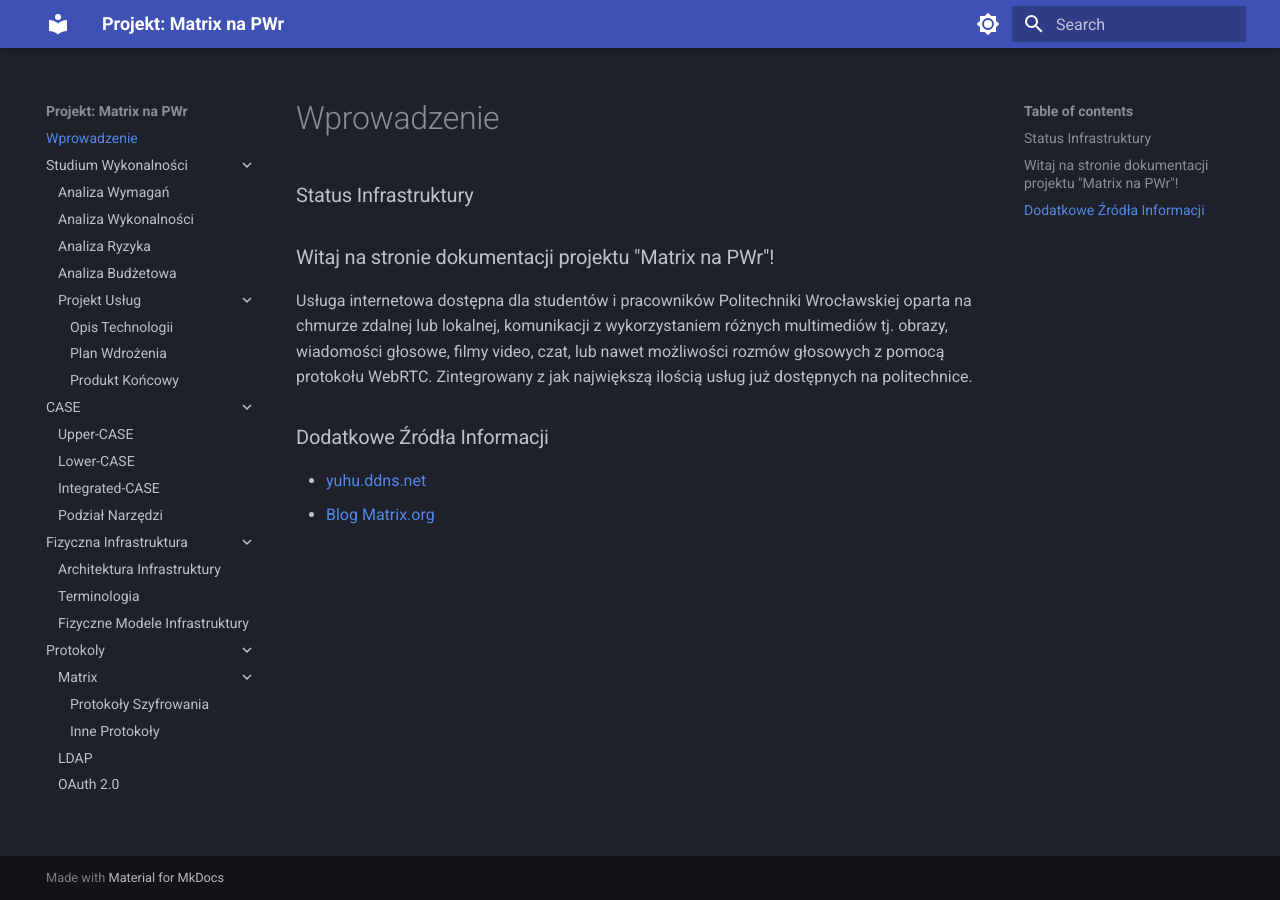
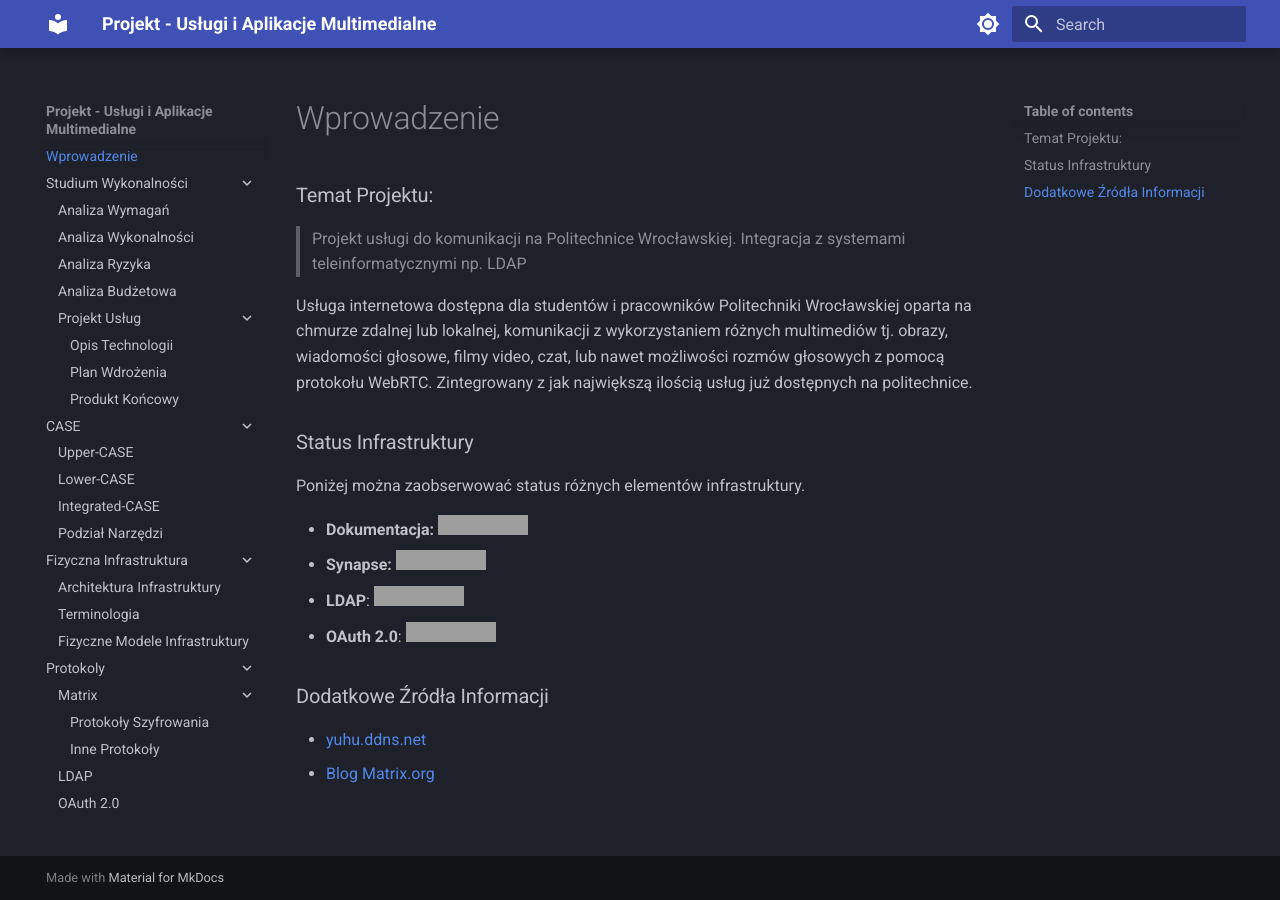
Before and after one commit to chramb/mtx4pwr, an MkDocs documentation site: the page built from docs/README.md, in a window 1280 px wide. Built offline with MkDocs 1.6.1 and Material for MkDocs 9.7.7, drawn with Linux system fonts in a browser that asks for light colours; grey boxes are pictures that could not be loaded.

Commit message:
README.md: modified for Introduction and GitHub README

```diff
--- a/docs/README.md
+++ b/docs/README.md
@@ -1,12 +1,17 @@
----
-title: Wprowadzenie
----
-# Status Infrastruktury
-<!-- TODO: Linki do stron + Badge -->
+# Temat Projektu:
+> Projekt usługi do komunikacji na Politechnice Wrocławskiej. Integracja z systemami teleinformatycznymi np. LDAP
 
-# Witaj na stronie dokumentacji projektu "Matrix na PWr"!
 Usługa internetowa dostępna dla studentów i pracowników Politechniki Wrocławskiej oparta na chmurze zdalnej lub lokalnej, komunikacji z wykorzystaniem różnych multimediów tj. obrazy, wiadomości głosowe, filmy video, czat, lub nawet możliwości rozmów głosowych z pomocą protokołu WebRTC.
 Zintegrowany z jak największą ilością usług już dostępnych na politechnice.
+
+# Status Infrastruktury
+Poniżej można zaobserwować status różnych elementów infrastruktury.
+
+- **Dokumentacja:** [![Netlify Status](https://api.netlify.com/api/v1/badges/dc2f735b-a08b-4674-bf98-1c69a4b7ee95/deploy-status)](https://docs.pwr.ambrozy.xyz)
+- **Synapse:** ![Synapse Status](https://img.shields.io/badge/Status-up-brightgreen?logo=matrix&style=plastic)
+- **LDAP**: ![LDAP](https://img.shields.io/badge/Status-unimplemented-red?style=plastic)
+- **OAuth 2.0**: ![OAuth Status](https://img.shields.io/badge/Status-unimplemented-red?style=plastic)
+
 
 
 # Dodatkowe Źródła Informacji
--- a/mkdocs.yml
+++ b/mkdocs.yml
@@ -1,4 +1,5 @@
-site_name: "Projekt: Matrix na PWr"
+site_name: "Projekt - Usługi i Aplikacje Multimedialne"
+#site_name: "Projekt usługi do komunikacji na Politechnice Wrocławskiej. Integracja z systemami teleinformatycznymi np. LDAP"
 theme:
   name: material
   features:
```
Also changed, not shown: docs/.pages.
